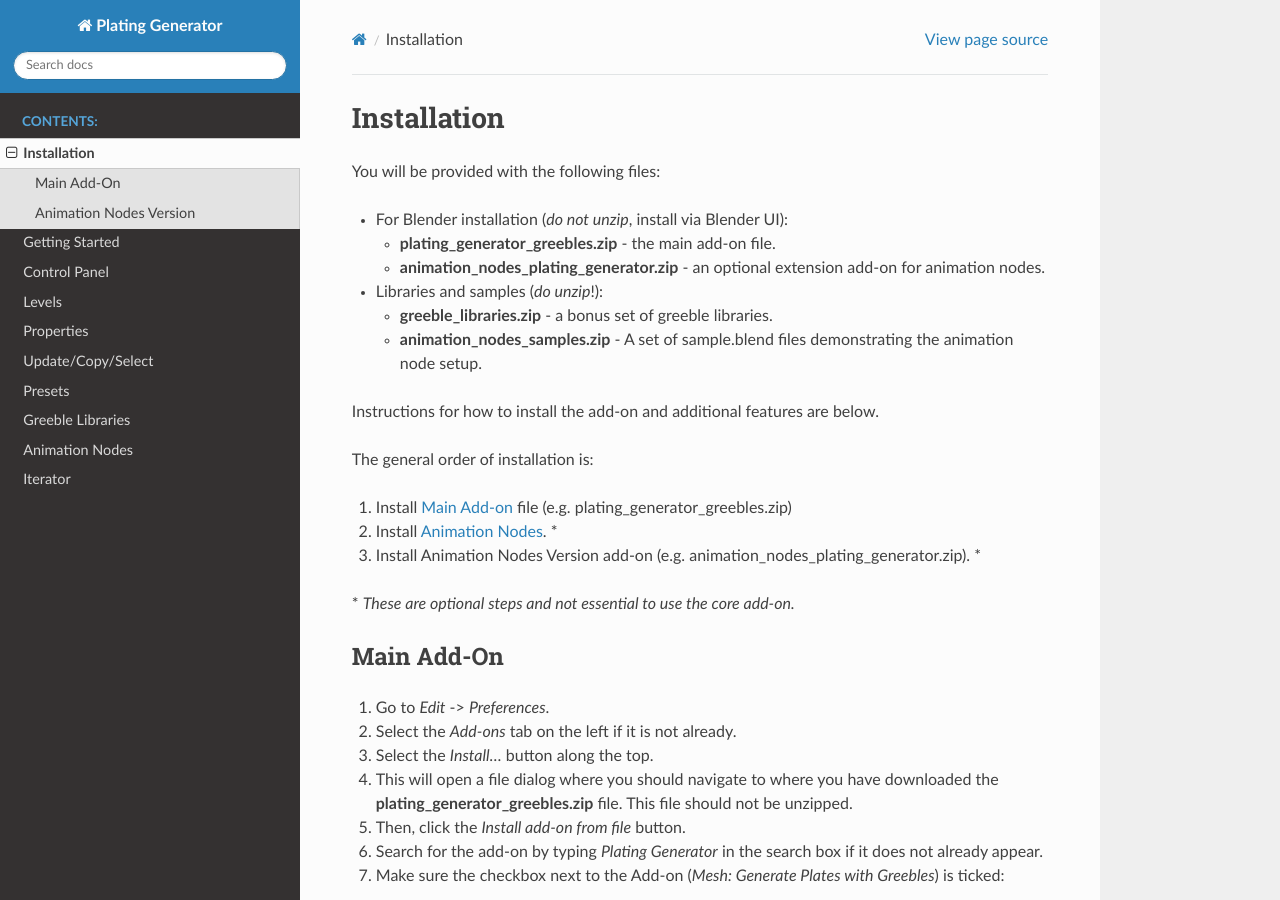
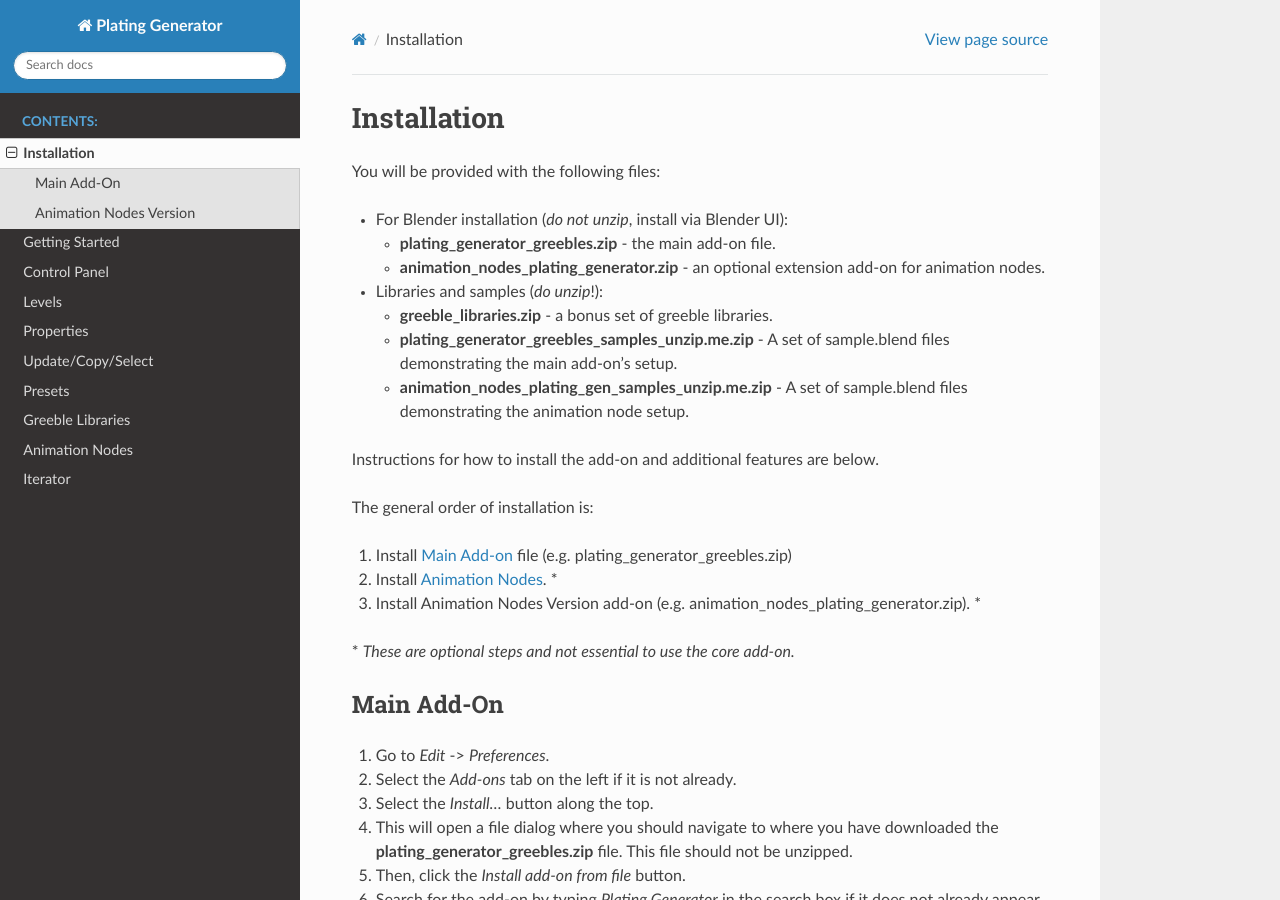
Before and after one commit to mkingsnorth/plating_generator_docs, a Sphinx documentation site: the page built from docs/usage/installation.rst, in a window 1280 px wide and 900 px high. Built offline with Sphinx 7.4.7 and the Read the Docs theme 2.0.0, drawn with Linux system fonts in a browser that asks for light colours; pages that are not in the unit, such as notebooks, are missing from menus.

Commit message:
Updating installation instructions

```diff
--- a/docs/usage/installation.rst
+++ b/docs/usage/installation.rst
@@ -14,7 +14,8 @@
 * Libraries and samples (*do unzip*!):
 
   * **greeble_libraries.zip** - a bonus set of greeble libraries.
-  * **animation_nodes_samples.zip** - A set of sample.blend files demonstrating the animation node setup.
+  * **plating_generator_greebles_samples_unzip.me.zip** - A set of sample.blend files demonstrating the main add-on's setup.
+  * **animation_nodes_plating_gen_samples_unzip.me.zip** - A set of sample.blend files demonstrating the animation node setup.
 
 Instructions for how to install the add-on and additional features are below.
 
```
Also changed, not shown: 18 other files.
